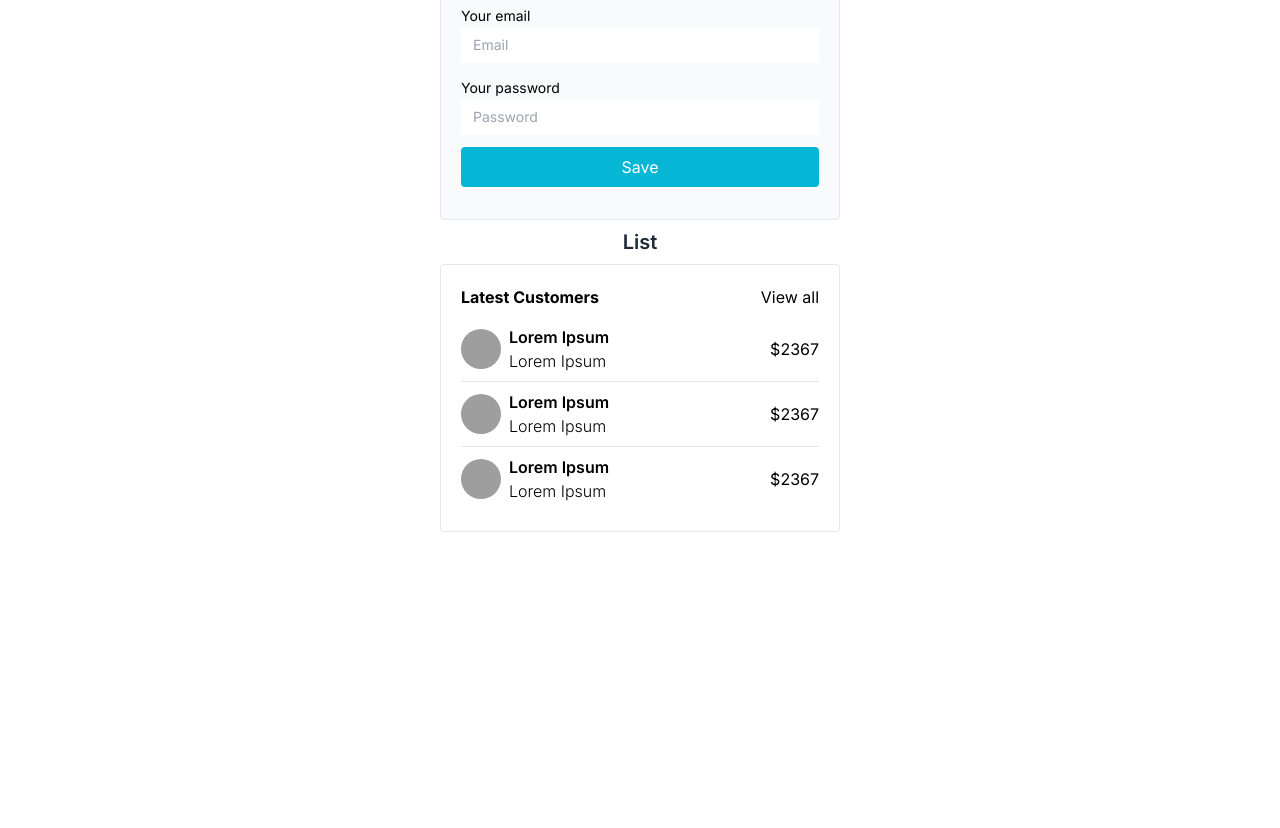
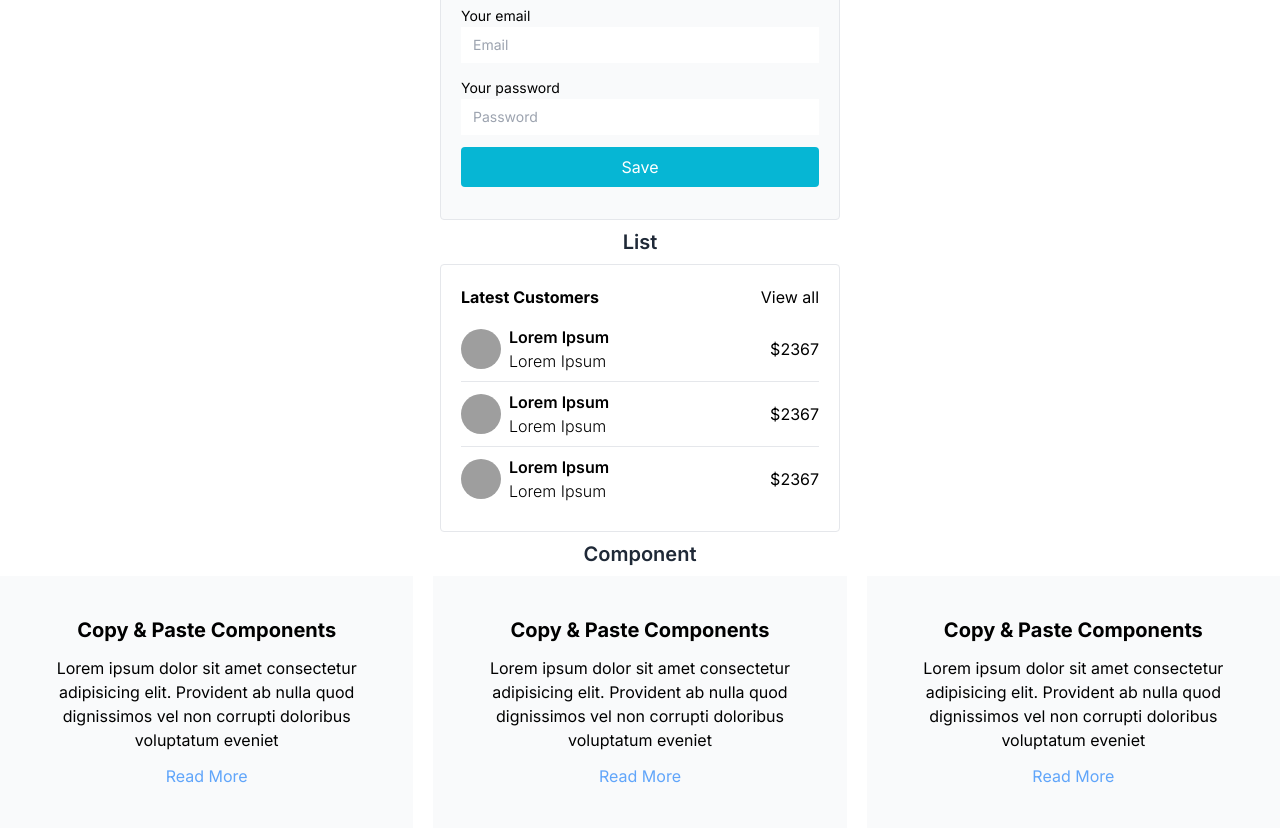
Before and after one commit to musabalki/tailwind-css-project, a website: page components.html in a window 1280 px wide. Shown: the part 646-1474 px from the top of the page. Before the commit the page ends 1178 px from the top, so only its background shows below. Drawn offline with Linux system fonts and the light colour scheme; grey boxes are pictures that could not be loaded.

Commit message:
Add component

```diff
--- a/components.html
+++ b/components.html
@@ -152,6 +152,26 @@
             </div>
         </div>
     </div>
+    <h1 class="text-xl font-semibold text-gray-800 text-center pt-2 pb-2">Component</h1>
+    <div class="container">
+        <div class="grid grid-cols-3 gap-5">
+            <div class="bg-gray-50 text-center py-10 px-5">
+                <h1 class="font-bold text-xl">Copy & Paste Components</h1>
+                <p class="pt-3">Lorem ipsum dolor sit amet consectetur adipisicing elit. Provident ab nulla quod dignissimos vel non corrupti doloribus voluptatum eveniet</p>
+                <a href="" class="text-blue-400 mt-3 inline-block">Read More</a>
+            </div>
+            <div class="bg-gray-50 text-center py-10 px-5">
+                <h1 class="font-bold text-xl">Copy & Paste Components</h1>
+                <p class="pt-3">Lorem ipsum dolor sit amet consectetur adipisicing elit. Provident ab nulla quod dignissimos vel non corrupti doloribus voluptatum eveniet</p>
+                <a href="" class="text-blue-400 mt-3 inline-block">Read More</a>
+            </div>
+            <div class="bg-gray-50 text-center py-10 px-5">
+                <h1 class="font-bold text-xl">Copy & Paste Components</h1>
+                <p class="pt-3">Lorem ipsum dolor sit amet consectetur adipisicing elit. Provident ab nulla quod dignissimos vel non corrupti doloribus voluptatum eveniet</p>
+                <a href="" class="text-blue-400 mt-3 inline-block">Read More</a>
+            </div>
+        </div>
+    </div>
     <script>
         function menu(){
             let menu = document.getElementById('mobile-menu')
```
Also changed, not shown: dist/output.css.
